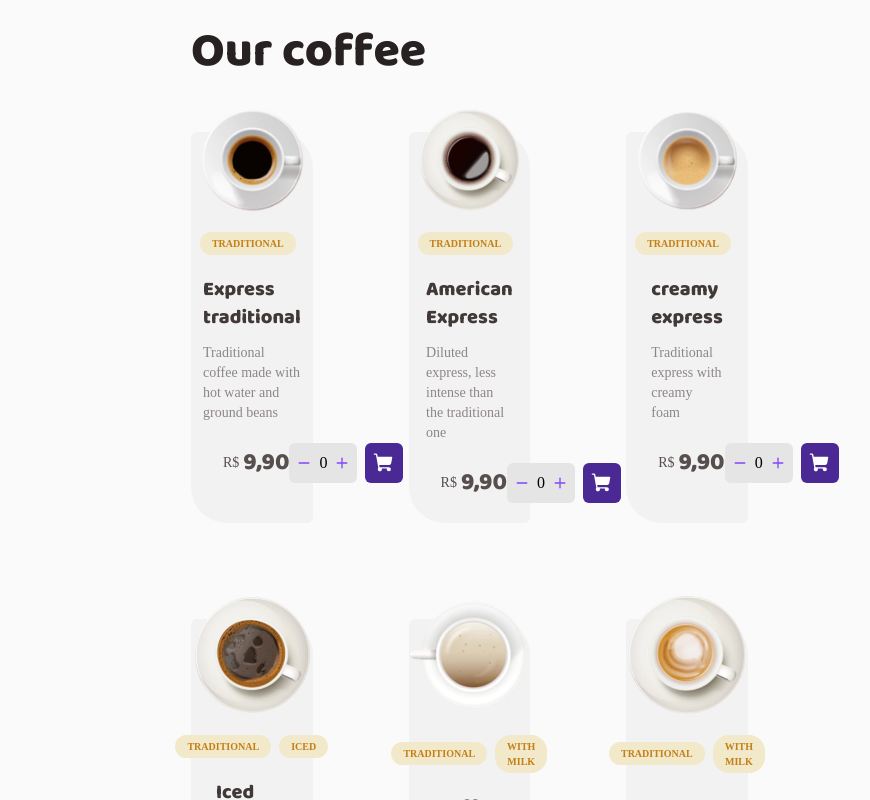
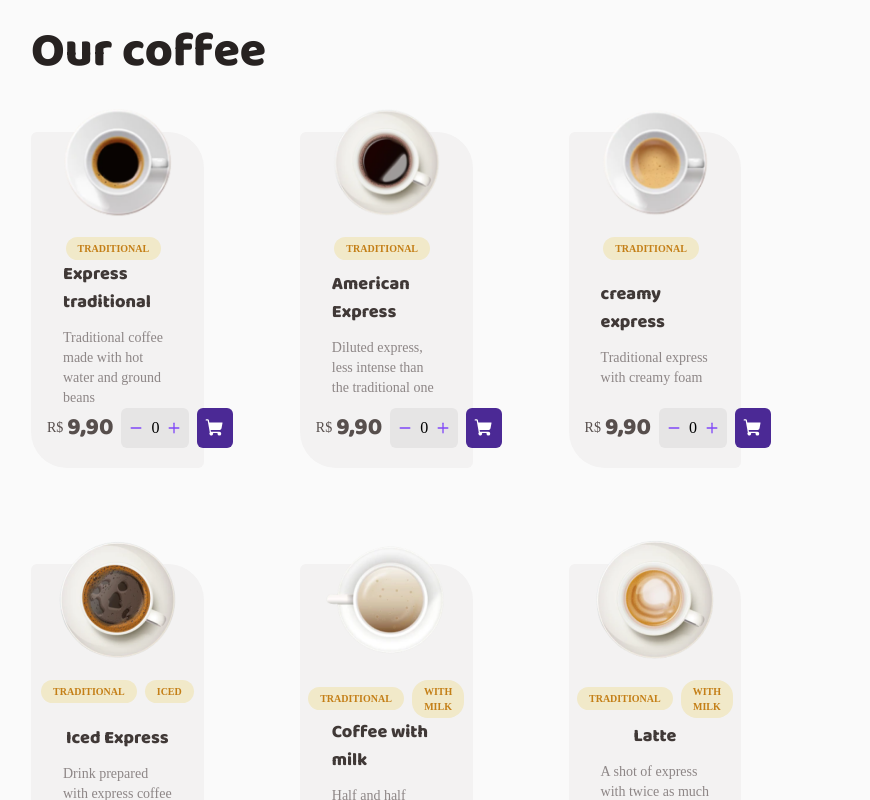
Before and after one commit to weslleyolli/coffee-shop, a Next.js app: page / in a window 1280 px wide. Shown: the part 620-1420 px from the top of the page, without its empty margins (129-999 px from the left). Built offline with nearby package versions, Linux system fonts and the light colour scheme.

Commit message:
style: adding space between itens of coffee

```diff
--- a/src/app/page.tsx
+++ b/src/app/page.tsx
@@ -34,7 +34,7 @@ export default function Home() {
         <div className=" absolute right-5 top-6 bg-yellowdark h-6 w-6 rounded-full flex items-center justify-center text-white">{totalAmount}</div>
       </div>
       <Intro />
-      <div className="mx-40 mb-10 flex flex-col gap-14">
+      <div className="mb-10 flex flex-col gap-14">
         <h1 className="text-5xl font-extrabold font-baloo text-baseTitle">Our coffee</h1>
         <div className="flex gap-24 flex-wrap">
           <Coffee
--- a/src/components/Coffee.tsx
+++ b/src/components/Coffee.tsx
@@ -1,7 +1,7 @@
 'use client'
 import Image from "next/image"
 import {Minus, Plus, ShoppingCart} from 'phosphor-react'
-import { useEffect, useState } from "react";
+import { useState } from "react";
 
 interface CoffeProps {
     image: string;
@@ -33,7 +33,7 @@ export default function Coffee({image, name, content, props1, props2, props3, is
 
     const isActiveProps2 = props2 && props3;
     return (
-        <div className="bg-baseCard w-[19%] flex flex-col items-center gap-5 relative px-8 rounded-tl-md rounded-tr-[36px] rounded-br-md rounded-bl-[36px]">
+        <div className="bg-baseCard w-[18%] flex flex-col items-center justify-between relative px-8 rounded-tl-md rounded-tr-[36px] rounded-br-md rounded-bl-[36px]">
             <div className="flex flex-col items-center gap-5">
                 <Image className="mt-[-1.5rem]" src={image} alt="Coffee" />
                 <div className="flex items-center gap-2">
@@ -44,10 +44,10 @@ export default function Coffee({image, name, content, props1, props2, props3, is
 
             </div>
             <div className="flex flex-col items-center gap-3">
-                <h1 className="font-baloo text-baseSubtitle text-xl">{name}</h1>
+                <h1 className="font-baloo text-baseSubtitle text-lg">{name}</h1>
                 <span className="text-baseLabel text-sm">{content}</span>
             </div>
-            <div className="flex w-full justify-between items-center mb-5">
+            <div className="flex w-full items-center mr-8 mb-5 gap-2">
                 <article className="flex items-center gap-1">
                     <span className="text-sm text-baseText">R$</span>
                     <h1 className="font-baloo font-extrabold text-2xl text-baseText">9,90</h1>
@@ -59,7 +59,7 @@ export default function Coffee({image, name, content, props1, props2, props3, is
                         <Plus size={14} color="#8047F8" weight="bold" className="cursor-pointer" onClick={increment} />
                     </div>
                     <button className="bg-purpledark flex items-center p-2 rounded-md">
-                        <ShoppingCart size={22} color="#ffffff" weight="fill" />
+                        <ShoppingCart size={20} color="#ffffff" weight="fill" />
                     </button>
                 </div>
             </div>
```
